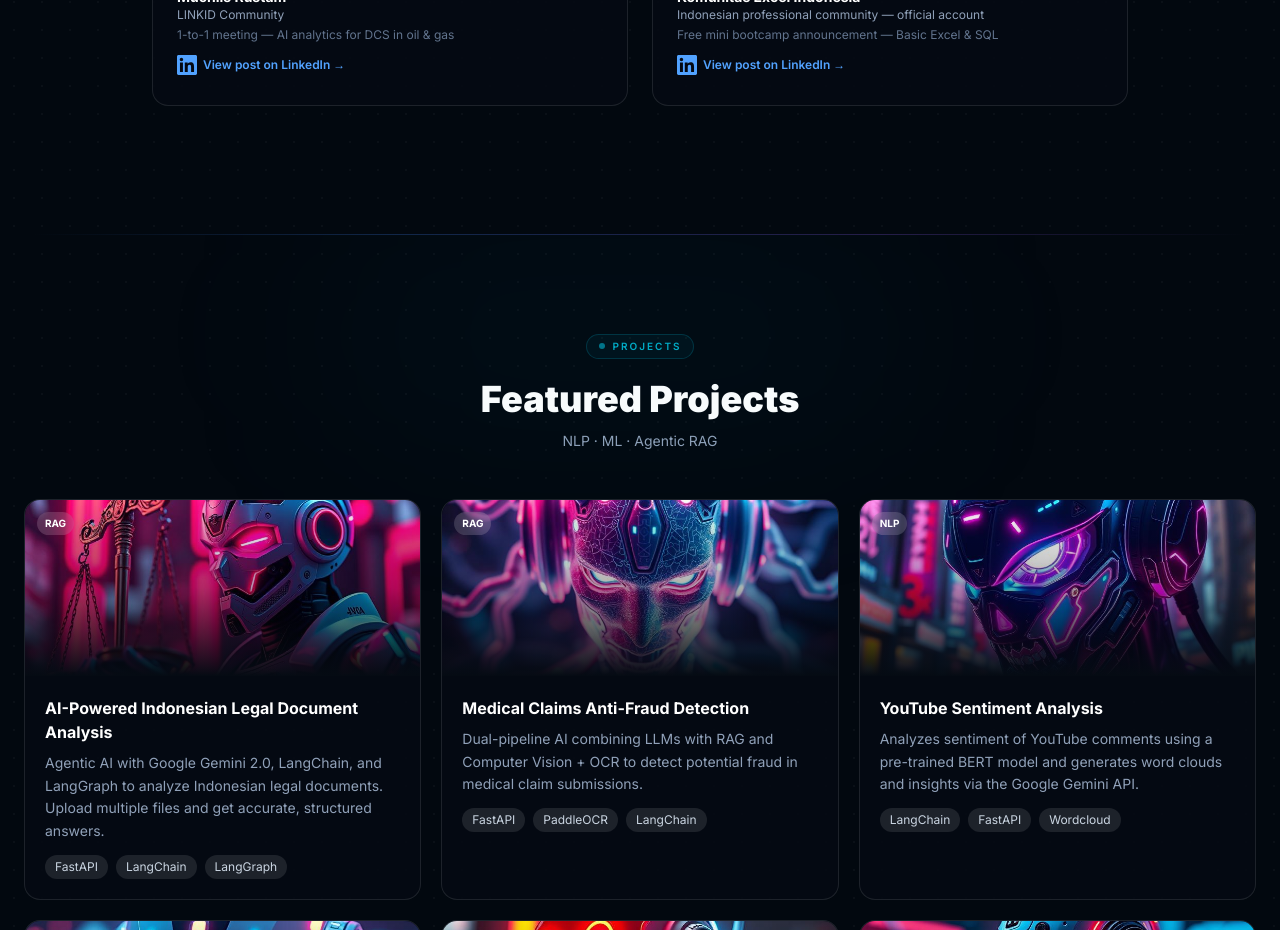
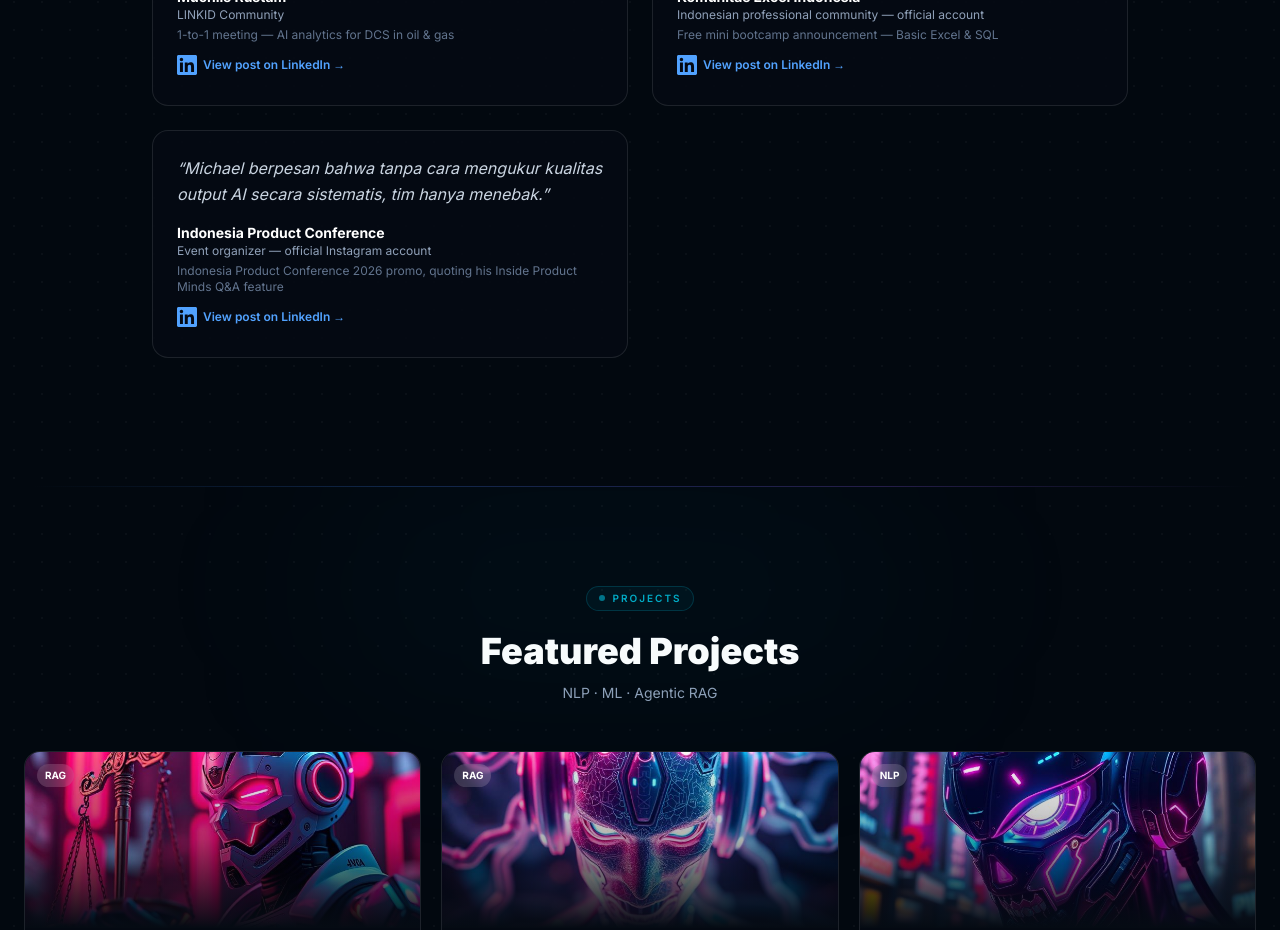
Before and after one commit to MagicDash91/web_portfolio, a Next.js app in the folder web-portfolio/: page / in a window 1280 px wide. Shown: the part 7320-8250 px from the top of the page. Built offline with nearby package versions, Linux system fonts and the light colour scheme.

Commit message:
fix backend

```diff
--- a/web-portfolio/app/page.tsx
+++ b/web-portfolio/app/page.tsx
@@ -696,6 +696,15 @@ const MENTIONS: {
     role: "Indonesian professional community — official account",
     context: "Free mini bootcamp announcement — Basic Excel & SQL",
     href: "https://www.linkedin.com/posts/komunitas-excel-indonesia_excelindonesia-belajarsql-bootcampgratis-activity-7426436757774032896-UZDi/",
+  },
+  {
+    quote:
+      "Michael berpesan bahwa tanpa cara mengukur kualitas output AI secara sistematis, tim hanya menebak.",
+    author: "Indonesia Product Conference",
+    role: "Event organizer — official Instagram account",
+    context: "Indonesia Product Conference 2026 promo, quoting his Inside Product Minds Q&A feature",
+    href: "https://www.instagram.com/p/DbYHoyCk345/",
+    lang: "id",
   },
 ]
 
```
